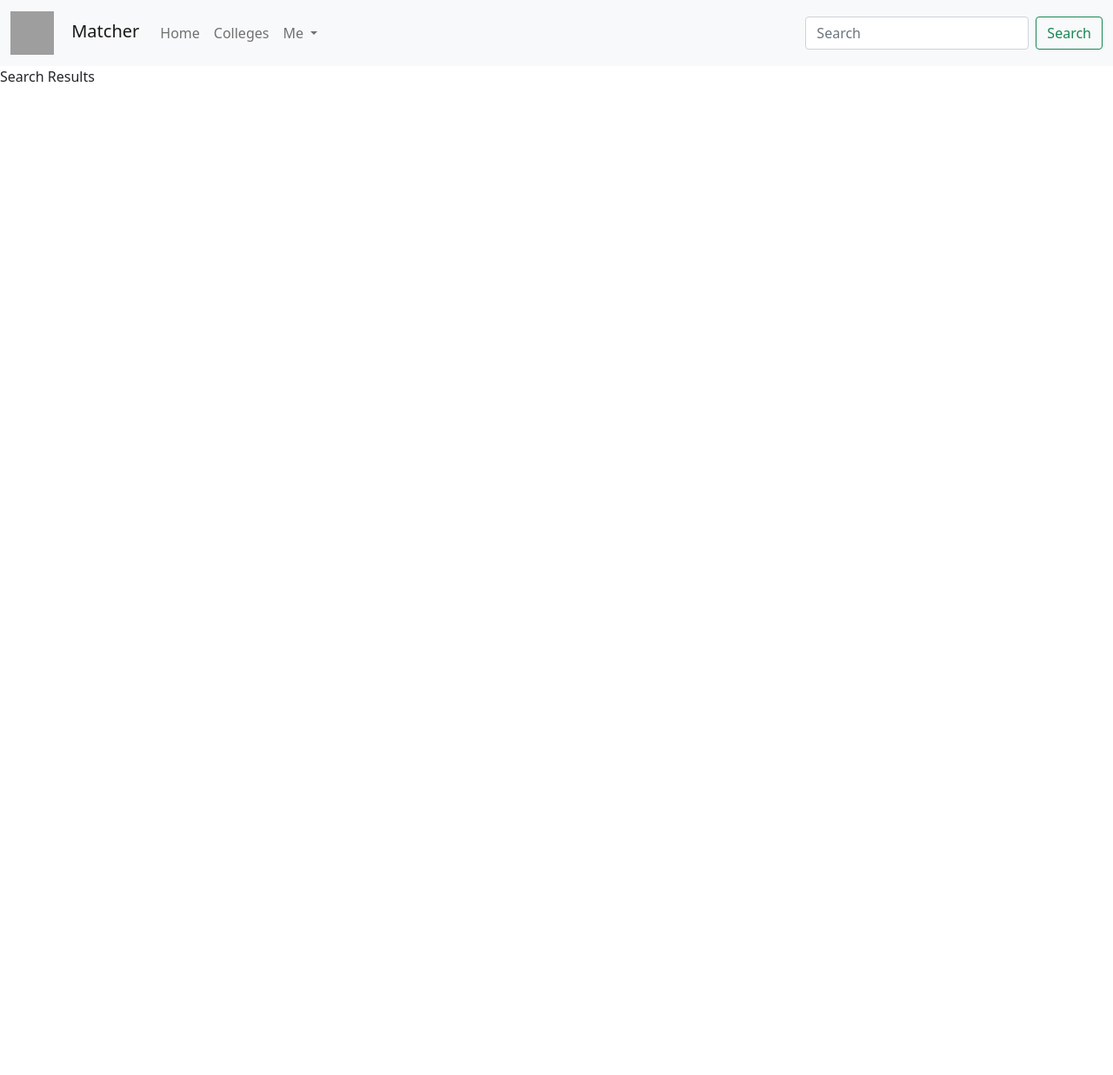
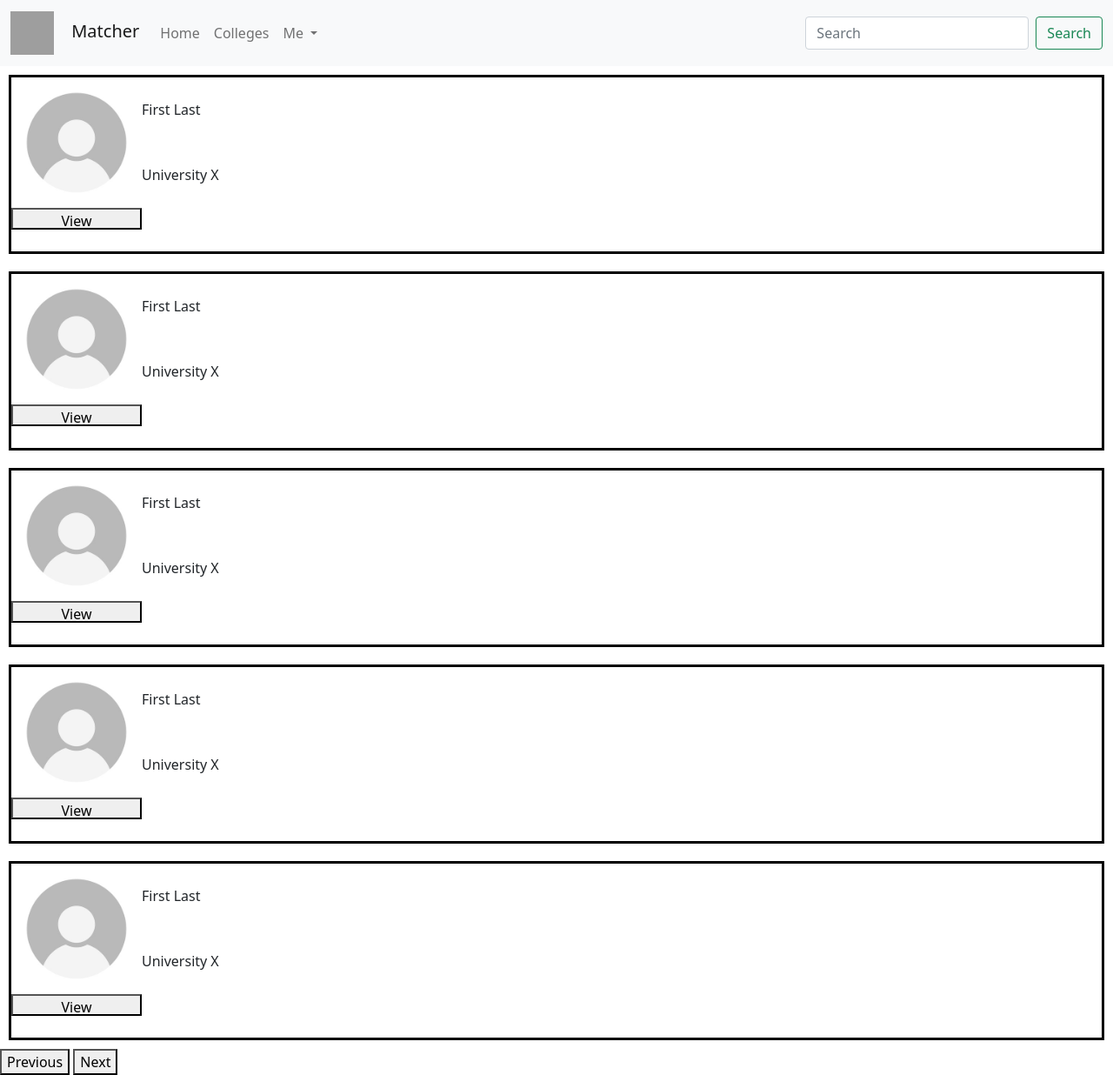
Before and after one commit to TheSociologist/cs326-final-kiskafanclub, a plain HTML site: page search.html in a window 1280 px wide. Shown: the whole page at 87% size. Before the commit the page ends 800 px from the top, so only its background shows below. Drawn offline with nearby package versions, Linux system fonts and the light colour scheme; grey boxes are pictures that could not be loaded.

Commit message:
completed requirements

```diff
--- /dev/null
+++ b/dashboard.css
@@ -0,0 +1,33 @@
+#preview {
+    display: grid;
+    grid-template-columns: repeat(5 300px);
+}
+
+.result {
+    display: grid;
+    grid-template-columns: 150px 100px;
+    grid-template-rows: 25px 25px 25px 25px 25px 25px 25px 25px;
+    margin: 10px 10px 10px 10px;
+    border: solid black;
+}
+
+.profile-img {
+    grid-column: 1 2;
+    width: 150px;
+    height: 150px;
+}
+
+.view {
+    grid-column: 1;
+    grid-row: 7;
+}
+
+.name {
+    grid-column: 2;
+    grid-row: 2;
+}
+
+.university {
+    grid-column: 2;
+    grid-row: 5;
+}
--- /dev/null
+++ b/search.css
@@ -0,0 +1,33 @@
+#results {
+    display: grid;
+    grid-template-columns: repeat(5 300px);
+}
+
+.result {
+    display: grid;
+    grid-template-columns: 150px 100px;
+    grid-template-rows: 25px 25px 25px 25px 25px 25px 25px 25px;
+    margin: 10px 10px 10px 10px;
+    border: solid black;
+}
+
+.profile-img {
+    grid-column: 1 2;
+    width: 150px;
+    height: 150px;
+}
+
+.view {
+    grid-column: 1;
+    grid-row: 7;
+}
+
+.name {
+    grid-column: 2;
+    grid-row: 2;
+}
+
+.university {
+    grid-column: 2;
+    grid-row: 5;
+}
--- a/search.html
+++ b/search.html
@@ -1,17 +1,62 @@
-<!doctype html>
+<!DOCTYPE html>
 <html lang="en">
   <head>
-    <meta charset="utf-8">
-    <meta name="viewport" content="width=device-width, initial-scale=1">
-    <link href="https://cdn.jsdelivr.net/npm/bootstrap@5.1.3/dist/css/bootstrap.min.css" rel="stylesheet" integrity="sha384-1BmE4kWBq78iYhFldvKuhfTAU6auU8tT94WrHftjDbrCEXSU1oBoqyl2QvZ6jIW3" crossorigin="anonymous">
+    <meta charset="utf-8" />
+    <meta name="viewport" content="width=device-width, initial-scale=1" />
+    <link
+      href="https://cdn.jsdelivr.net/npm/bootstrap@5.1.3/dist/css/bootstrap.min.css"
+      rel="stylesheet"
+      integrity="sha384-1BmE4kWBq78iYhFldvKuhfTAU6auU8tT94WrHftjDbrCEXSU1oBoqyl2QvZ6jIW3"
+      crossorigin="anonymous"
+    />
     <script type="module" src="htmlutils.js" defer></script>
     <link rel="stylesheet" href="index.css" />
+    <link rel="stylesheet" href="search.css" />
     <title>Matcher - College Name</title>
   </head>
   <body>
     <div include-html="header.html"></div>
-    <script src="https://cdn.jsdelivr.net/npm/bootstrap@5.1.3/dist/js/bootstrap.bundle.min.js" integrity="sha384-ka7Sk0Gln4gmtz2MlQnikT1wXgYsOg+OMhuP+IlRH9sENBO0LRn5q+8nbTov4+1p" crossorigin="anonymous"></script>
-
-    Search Results
+    <script
+      src="https://cdn.jsdelivr.net/npm/bootstrap@5.1.3/dist/js/bootstrap.bundle.min.js"
+      integrity="sha384-ka7Sk0Gln4gmtz2MlQnikT1wXgYsOg+OMhuP+IlRH9sENBO0LRn5q+8nbTov4+1p"
+      crossorigin="anonymous"
+    ></script>
+    <div id="results">
+      <div class="result">
+        <img class="profile-img" src="./docs/default-profile-img.jpg" />
+        <div class="name">First Last</div>
+        <div class="university">University X</div>
+        <button class="view" type="button">View</button>
+      </div>
+      <div class="result">
+        <img class="profile-img" src="./docs/default-profile-img.jpg" />
+        <div class="name">First Last</div>
+        <div class="university">University X</div>
+        <button class="view" type="button">View</button>
+      </div>
+      <div class="result">
+        <img class="profile-img" src="./docs/default-profile-img.jpg" />
+        <div class="name">First Last</div>
+        <div class="university">University X</div>
+        <button class="view" type="button">View</button>
+      </div>
+      <div class="result">
+        <img class="profile-img" src="./docs/default-profile-img.jpg" />
+        <div class="name">First Last</div>
+        <div class="university">University X</div>
+        <button class="view" type="button">View</button>
+      </div>
+      <div class="result">
+        <img class="profile-img" src="./docs/default-profile-img.jpg" />
+        <div class="name">First Last</div>
+        <div class="university">University X</div>
+        <button class="view" type="button">View</button>
+      </div>
+      <!--results will be generated by JS-->
+    </div>
+    <div id="tab-picker">
+      <button id="prev">Previous</button>
+      <button id="next">Next</button>
+    </div>
   </body>
 </html>
```
Also changed, not shown: dashboard.html (+41 -35 lines), docs/default-profile-img.jpg (added).
